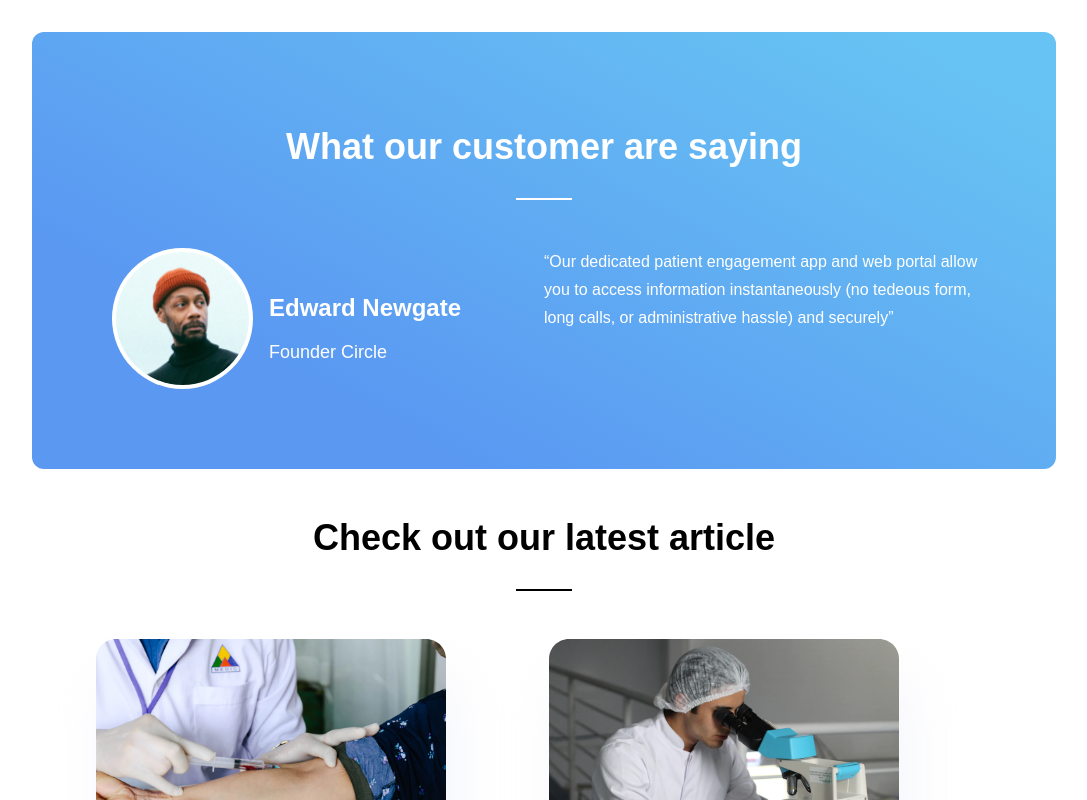
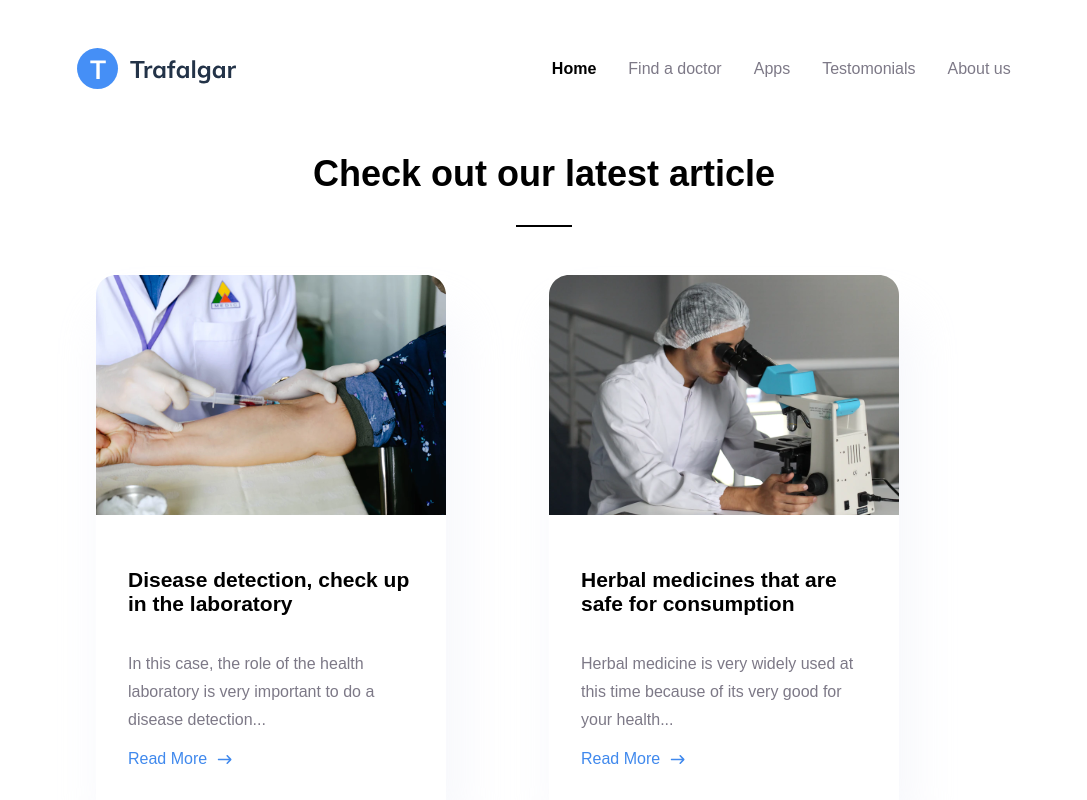
Before and after one commit to Szelma139/TS-ecommerce, a React (Create React App) app: page / in a window 1280 px wide. Shown: the top 800 px of the page, without its empty margins (96-1183 px from the left). Built offline with nearby package versions, Linux system fonts and the light colour scheme.

Commit message:
navbar simple

```diff
--- a/src/pages/LadningPage.tsx
+++ b/src/pages/LadningPage.tsx
@@ -1,14 +1,16 @@
 import React from 'react'
 import { CheckLatest } from '../sections/CheckLatest'
 import { CustomersSaying } from '../sections/CustomersSaying'
+import { Navbar } from '../sections/Navbar'
 import OurServices from '../sections/OurServices'
 
 export const LadningPage = () => {
     return (
         <div>
-            <CustomersSaying/>
+            <Navbar/>
             <CheckLatest/>
            <OurServices/>
+           <CustomersSaying/>
         </div>
     )
 }
--- /dev/null
+++ b/src/sections/Navbar.tsx
@@ -0,0 +1,68 @@
+import React from 'react';
+
+import styled from 'styled-components';
+import Logo from '../SVG/Logo.svg';
+
+const SNav = styled.ul`
+display: flex;
+flex-direction:row;
+justify-content: space-around;
+align-items: center;
+padding: 2em;
+
+@media(max-width:750px){
+    margin-bottom: 2em;
+    display: flex;
+    flex-direction: column;
+}
+
+`;
+
+const Menu = styled.div`
+
+color: ${props=>props.theme.colors.gray};
+
+&>:first-child {
+  color: black;
+  font-weight: bold;
+}
+
+
+@media(max-width:750px){
+    width:100%;
+    text-align: center;
+    margin-top:1em;
+    display: flex;
+    flex-direction: column;
+    &>* {
+        padding: 1em;
+    }
+}
+`;
+
+const Item = styled.a`
+cursor: pointer;
+margin-left: 2rem;
+height: 100%;
+
+&:hover {
+opacity: 0.6;
+
+}
+
+`;
+
+export const Navbar = () => {
+    return (
+        <SNav>
+            <img src={Logo} alt="logo"/>
+            <Menu>
+                <Item>Home</Item>
+                <Item>Find a doctor</Item>
+                <Item>Apps</Item>
+                <Item>Testomonials</Item>
+                <Item>About us</Item>
+            </Menu>
+        </SNav>
+    )
+}
```
Also changed, not shown: src/SVG/Logo.svg (added).
